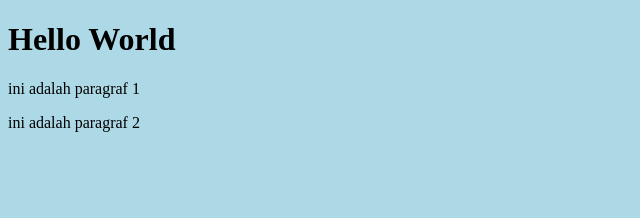
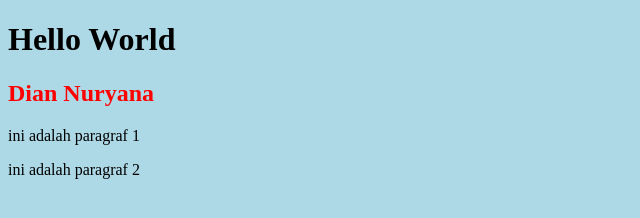
Before and after one commit to Diannuryana15/coba_ITW_b, a plain HTML site: page index.html in a window 1280 px wide. Shown: the whole page, without its empty margins (0-640 px from the left). Drawn offline with Linux system fonts and the light colour scheme.

Commit message:
menanbahkan h2 dan mengubah warna nya jadi merah

```diff
--- a/index.html
+++ b/index.html
@@ -6,8 +6,10 @@
 </head>
 <body>
 	<h1>Hello World</h1>
+	<h2>Dian Nuryana</h2>
 	<p>ini adalah paragraf 1</p>
 	<p>ini adalah paragraf 2</p>
 
+
 </body>
 </html>
--- a/style.css
+++ b/style.css
@@ -1,3 +1,6 @@
 body {
 	background-color: lightblue;
 }
+
+h2 {color: red;
+}
```
